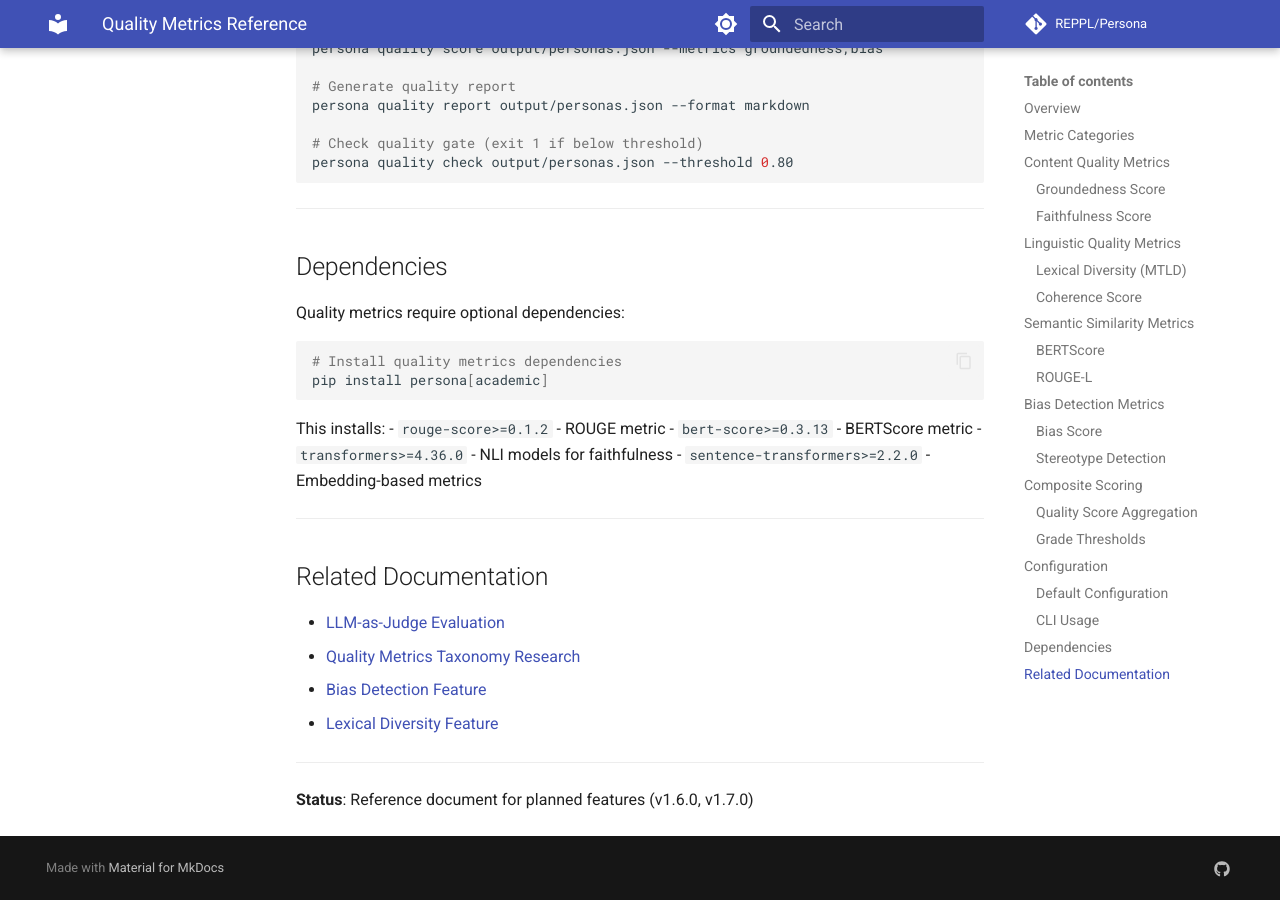
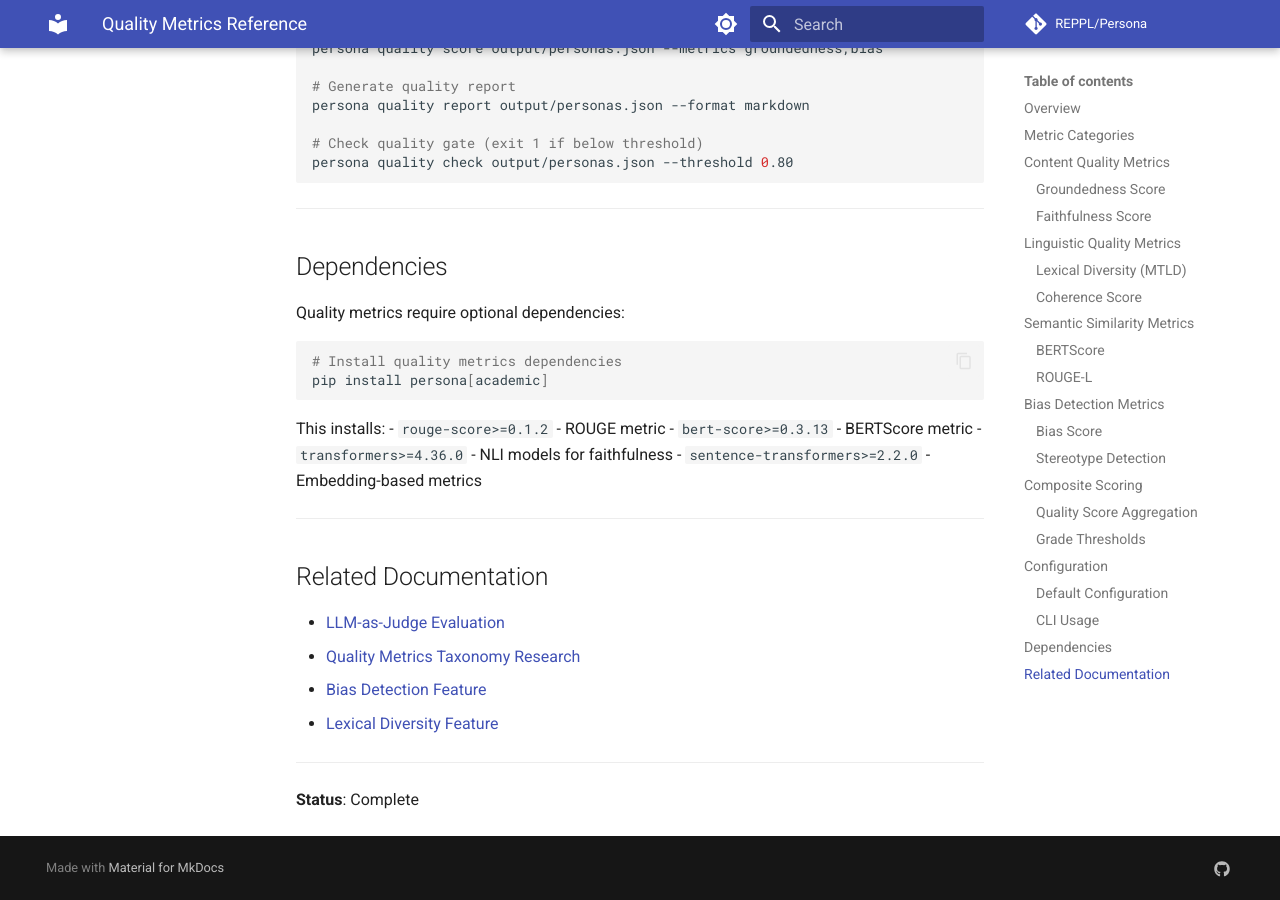
Before and after one commit to REPPL/Persona, an MkDocs documentation site: the page built from docs/reference/quality-metrics.md, in a window 1280 px wide and 900 px high, scrolled down 8799 px. Built offline with MkDocs 1.6.1 and Material for MkDocs 9.7.7, drawn with Linux system fonts in a browser that asks for light colours; comment, search, counter and statistics services are not loaded.

Commit message:
docs: fix broken links to moved v1.7.0 feature files
Update links from features/planned/ to features/completed/ for:
- F-119 Bias & Stereotype Detection
- F-121 Lexical Diversity Metrics
- F-122 Prompt Fidelity Scoring

🤖 Generated with [Claude Code](https://claude.com/claude-code)

Co-Authored-By: Claude <noreply@anthropic.com>

```diff
--- a/docs/reference/quality-metrics.md
+++ b/docs/reference/quality-metrics.md
@@ -416,9 +416,9 @@ This installs:
 
 - [LLM-as-Judge Evaluation](../development/roadmap/features/completed/F-114-llm-as-judge-evaluation.md)
 - [Quality Metrics Taxonomy Research](../development/research/R-015-quality-metrics-taxonomy.md)
-- [Bias Detection Feature](../development/roadmap/features/planned/F-119-bias-stereotype-detection.md)
-- [Lexical Diversity Feature](../development/roadmap/features/planned/F-121-lexical-diversity-metrics.md)
+- [Bias Detection Feature](../development/roadmap/features/completed/F-119-bias-stereotype-detection.md)
+- [Lexical Diversity Feature](../development/roadmap/features/completed/F-121-lexical-diversity-metrics.md)
 
 ---
 
-**Status**: Reference document for planned features (v1.6.0, v1.7.0)
+**Status**: Complete
```
Also changed, not shown: docs/development/research/R-015-quality-metrics-taxonomy.md (+2 -2 lines), docs/reference/prompt-templates.md (+1 -1 lines).
